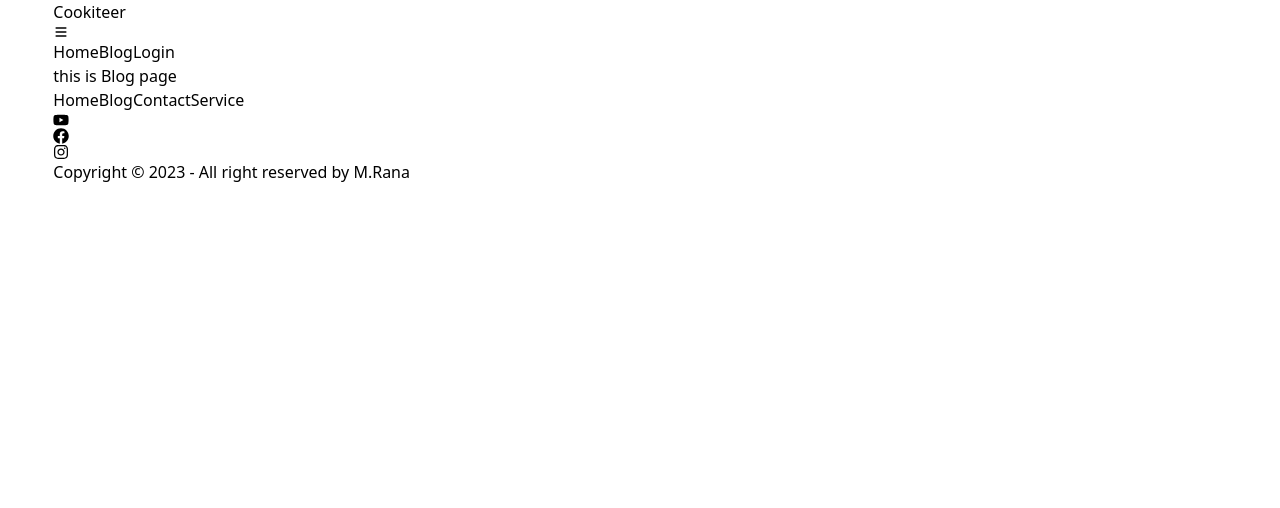
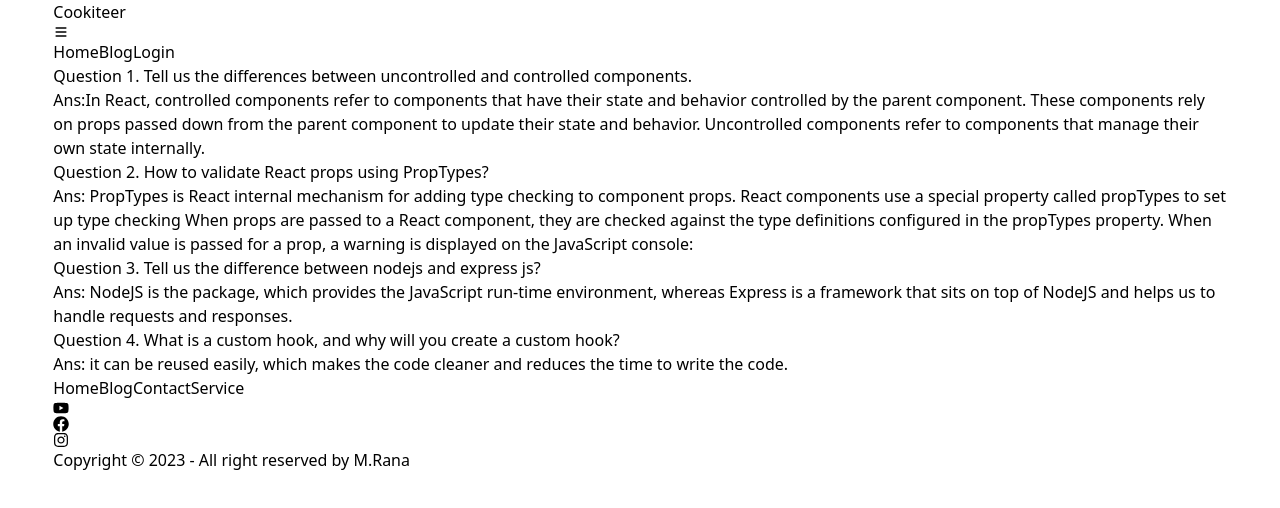
Before and after one commit to developermrana/chef-recipe-hunter, a React (Vite) app: page /blog in a window 1280 px wide. Shown: the top 508 px of the page. Built offline with nearby package versions, Linux system fonts and the light colour scheme; no server answers.

Commit message:
blog page ques ans add

```diff
--- /dev/null
+++ b/src/Layout/ChefDetails.jsx
@@ -0,0 +1,17 @@
+/* eslint-disable no-unused-vars */
+import React from "react";
+import ChefBanner from "../Pages/ChefBanner/ChefBanner";
+import Recipes from "../Pages/Recipes/Recipes";
+import Footer from "../Pages/sheard/Footer/Footer";
+
+const ChefDetails = () => {
+  return (
+    <div>
+      <ChefBanner />
+      <Recipes />
+      <Footer />
+    </div>
+  );
+};
+
+export default ChefDetails;
--- /dev/null
+++ b/src/Pages/ChefBanner/ChefBanner.jsx
@@ -0,0 +1,28 @@
+/* eslint-disable react/prop-types */
+// eslint-disable-next-line no-unused-vars
+import React from "react";
+import { useLoaderData } from "react-router-dom";
+
+const ChefBanner = () => {
+  const chef = useLoaderData();
+  const { picture, name, number_of_recipes, years_of_experience, likes } = chef;
+  return (
+    <div className="md:flex max-h-2xl justify-between bg-lime-900 items-center">
+      <div>
+        <img src={picture} className="w-full h-72 rounded-lg" alt="Chef img" />
+      </div>
+      <div className=" rounded-lg max-w-sm">
+        <div className="p-5 bg-lime-900 text-white space-y-3">
+          <h2 className="text-2xl">Name: {name}</h2>
+          <p>Total Recipe: {number_of_recipes}</p>
+          <div className="flex justify-between">
+            <p>Experience: {years_of_experience}</p>
+            <p>Like: {likes}</p>
+          </div>
+        </div>
+      </div>
+    </div>
+  );
+};
+
+export default ChefBanner;
--- /dev/null
+++ b/src/Pages/Hero/Hero.jsx
@@ -0,0 +1,28 @@
+/* eslint-disable no-unused-vars */
+import React from "react";
+import { Link } from "react-router-dom";
+
+const Hero = () => {
+  return (
+    <div className="hero  ">
+      <div className="Container text-white">
+        <div className="md:w-1/2 space-y-5">
+          <h2 className="text-5xl font-bold">Healthy Cookies</h2>
+          <p className="">
+            Lorem ipsum, dolor sit amet consectetur adipisicing elit. Incidunt
+            neque iusto esse animi aperiam quia porro modi. Beatae minus id, vel
+            reiciendis, eius, officia assumenda consequatur asperiores vitae
+            iure ipsa.
+          </p>
+          <Link to="/recipes">
+            <button className="bg-teal-600 text-white px-5 py-2 mt-3 rounded-md">
+              View Recipes
+            </button>
+          </Link>
+        </div>
+      </div>
+    </div>
+  );
+};
+
+export default Hero;
--- a/src/Pages/Home/Chefs/Chefs.jsx
+++ b/src/Pages/Home/Chefs/Chefs.jsx
@@ -1,14 +1,22 @@
 /* eslint-disable no-unused-vars */
-import React from "react";
+import React, { useEffect, useState } from "react";
 import { useLoaderData } from "react-router-dom";
 import Chef from "../Chef/Chef";
 
 const Chefs = () => {
-  const chefs = useLoaderData();
+  // const chefs = useLoaderData();
+  const [chefs, setChefs] = useState([]);
+  useEffect(() => {
+    fetch("http://localhost:5000/chefs")
+      .then((res) => res.json())
+      .then((data) => setChefs(data));
+  }, []);
 
   return (
-    <div className="Container">
-      <h2 className="text-3xl text-center fw-bold my-5">Our Chefs</h2>
+    <div className="Container my-20">
+      <h2 className="text-3xl text-center font-bold my-5 underline decoration-teal-600">
+        Our Chefs
+      </h2>
       <div className="grid md:grid-cols-2 lg:grid-cols-3 gap-7">
         {chefs.map((chef) => (
           <Chef key={chef.id} chef={chef} />
--- a/src/Pages/Home/Home/Home.jsx
+++ b/src/Pages/Home/Home/Home.jsx
@@ -1,10 +1,12 @@
 /* eslint-disable no-unused-vars */
 import React from "react";
 import Chefs from "../Chefs/Chefs";
+import Hero from "../../Hero/Hero";
 
 const Home = () => {
   return (
     <>
+      <Hero />
       <Chefs />
     </>
   );
--- a/src/Pages/Recipe/Recipe.jsx
+++ b/src/Pages/Recipe/Recipe.jsx
@@ -1,12 +1,13 @@
 /* eslint-disable react/prop-types */
 /* eslint-disable no-unused-vars */
 
-import React from "react";
+import React, { useEffect, useState } from "react";
 import { FaRegStar, FaStar } from "react-icons/fa";
 import { FiHeart } from "react-icons/fi";
 import Rating from "react-rating";
 import { ToastContainer, toast } from "react-toastify";
 import "react-toastify/dist/ReactToastify.css";
+import { HiHeart } from "react-icons/hi2";
 
 const Recipe = ({ recipeData }) => {
   const {
@@ -17,11 +18,21 @@ const Recipe = ({ recipeData }) => {
     recipe_name,
     chef_id,
   } = recipeData;
+  const [favorite, setFavorite] = useState(false);
+  const [chef, setChef] = useState({});
   const addFavorite = () => {
+    setFavorite(!favorite);
     toast("Add To Favorite");
   };
+
+  useEffect(() => {
+    fetch(`http://localhost:5000/chefs/${chef_id}`)
+      .then((res) => res.json())
+      .then((data) => setChef(data));
+  }, []);
   return (
-    <div className="card w-96 bg-base-100 shadow-xl">
+    <>
+      <div className="card w-96 bg-base-100 shadow-xl my-20">
         <figure>
           <img src={recipe_image} alt="recipe img" />
         </figure>
@@ -46,13 +57,14 @@ const Recipe = ({ recipeData }) => {
               />
               <span className="ms-2 ">{rating}</span>
             </div>
-          <div onClick={addFavorite}>
-            <FiHeart />
-          </div>
             <ToastContainer />
+            <span onClick={addFavorite}>
+              {favorite ? <HiHeart /> : <FiHeart />}
+            </span>
           </div>
         </div>
       </div>
+    </>
   );
 };
 
--- a/src/Pages/blog/Blog.jsx
+++ b/src/Pages/blog/Blog.jsx
@@ -2,7 +2,56 @@
 import React from "react";
 
 const Blog = () => {
-  return <div className="Container">this is Blog page</div>;
+  return (
+    <div className="Container my-20">
+      <div className="mb-7">
+        <h2 className="text-2xl">
+          Question 1. Tell us the differences between uncontrolled and
+          controlled components.
+        </h2>
+        <p>
+          Ans:In React, controlled components refer to components that have
+          their state and behavior controlled by the parent component. These
+          components rely on props passed down from the parent component to
+          update their state and behavior. Uncontrolled components refer to
+          components that manage their own state internally.
+        </p>
+      </div>
+      <div className="mb-7">
+        <h2 className="text-2xl">
+          Question 2. How to validate React props using PropTypes?
+        </h2>
+        <p>
+          Ans: PropTypes is React internal mechanism for adding type checking to
+          component props. React components use a special property called
+          propTypes to set up type checking When props are passed to a React
+          component, they are checked against the type definitions configured in
+          the propTypes property. When an invalid value is passed for a prop, a
+          warning is displayed on the JavaScript console:
+        </p>
+      </div>
+      <div className="mb-7">
+        <h2 className="text-2xl">
+          Question 3. Tell us the difference between nodejs and express js?
+        </h2>
+        <p>
+          Ans: NodeJS is the package, which provides the JavaScript run-time
+          environment, whereas Express is a framework that sits on top of NodeJS
+          and helps us to handle requests and responses.
+        </p>
+      </div>
+      <div>
+        <h2 className="text-2xl">
+          Question 4. What is a custom hook, and why will you create a custom
+          hook?
+        </h2>
+        <p>
+          Ans: it can be reused easily, which makes the code cleaner and reduces
+          the time to write the code.
+        </p>
+      </div>
+    </div>
+  );
 };
 
 export default Blog;
--- a/src/Router/Router.jsx
+++ b/src/Router/Router.jsx
@@ -1,14 +1,16 @@
 /* eslint-disable no-unused-vars */
 import React from "react";
-import { createBrowserRouter } from "react-router-dom";
+import { Navigate, createBrowserRouter } from "react-router-dom";
 import Main from "../Layout/Main";
 import Blog from "../Pages/blog/Blog";
 import Login from "../Pages/Login&Logout/Login/Login";
 import Register from "../Pages/Login&Logout/Register/Register";
-import Home from "../Pages/Home/Home/Home";
 import Chefs from "../Pages/Home/Chefs/Chefs";
 import Recipes from "../Pages/Recipes/Recipes";
 import PrivateRoute from "../PrivateRoute/PrivateRoute";
+import Hero from "../Pages/Hero/Hero";
+import Home from "../Pages/Home/Home/Home";
+import ChefDetails from "../Layout/ChefDetails";
 
 const router = createBrowserRouter([
   {
@@ -17,13 +19,26 @@ const router = createBrowserRouter([
     children: [
       {
         path: "/",
-        element: <Chefs />,
-        loader: () => fetch("http://localhost:5000/chefs"),
+        element: <Home />,
       },
       {
-        path: "/",
-        element: <Home />,
+        path: "/chefs",
+        element: <Chefs />,
       },
+      {
+        path: "/hero",
+        element: <Hero />,
+      },
+      {
+        path: "/recipes",
+        element: (
+          <PrivateRoute>
+            <Recipes />
+          </PrivateRoute>
+        ),
+        loader: () => fetch("http://localhost:5000/recipes"),
+      },
+
       {
         path: `recipes/:id`,
         element: (
--- a/src/index.css
+++ b/src/index.css
@@ -5,3 +5,14 @@
 .Container {
   @apply max-w-7xl w-11/12 mx-auto;
 }
+
+.hero {
+  background-image: linear-gradient(rgba(0, 0, 0, 0.5), rgba(0, 0, 0, 0.5)),
+    url("https://i.ibb.co/XtpmwJY/recipe5.jpg");
+
+  width: 100%;
+  height: 100vh;
+  max-height: 800px;
+  background-size: cover;
+  background-position: center;
+}
```
Lines whose indentation alone changed are shown as unchanged.
